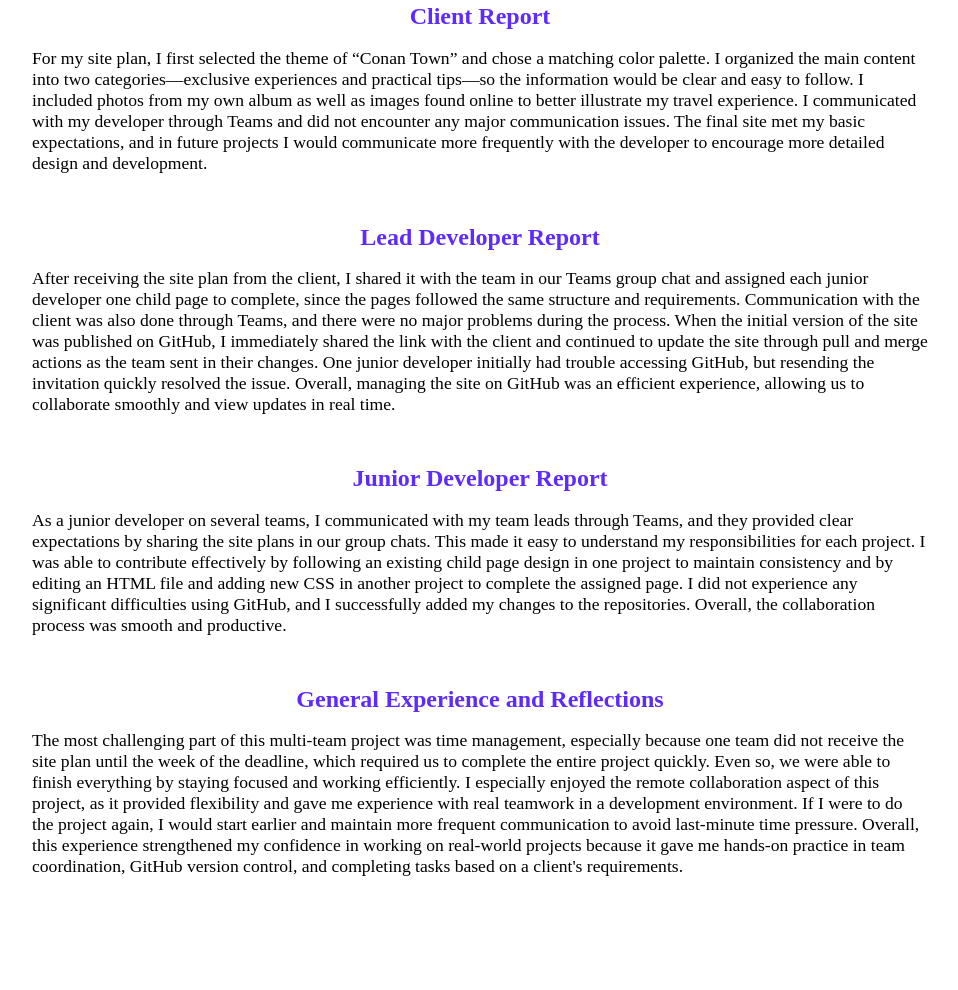
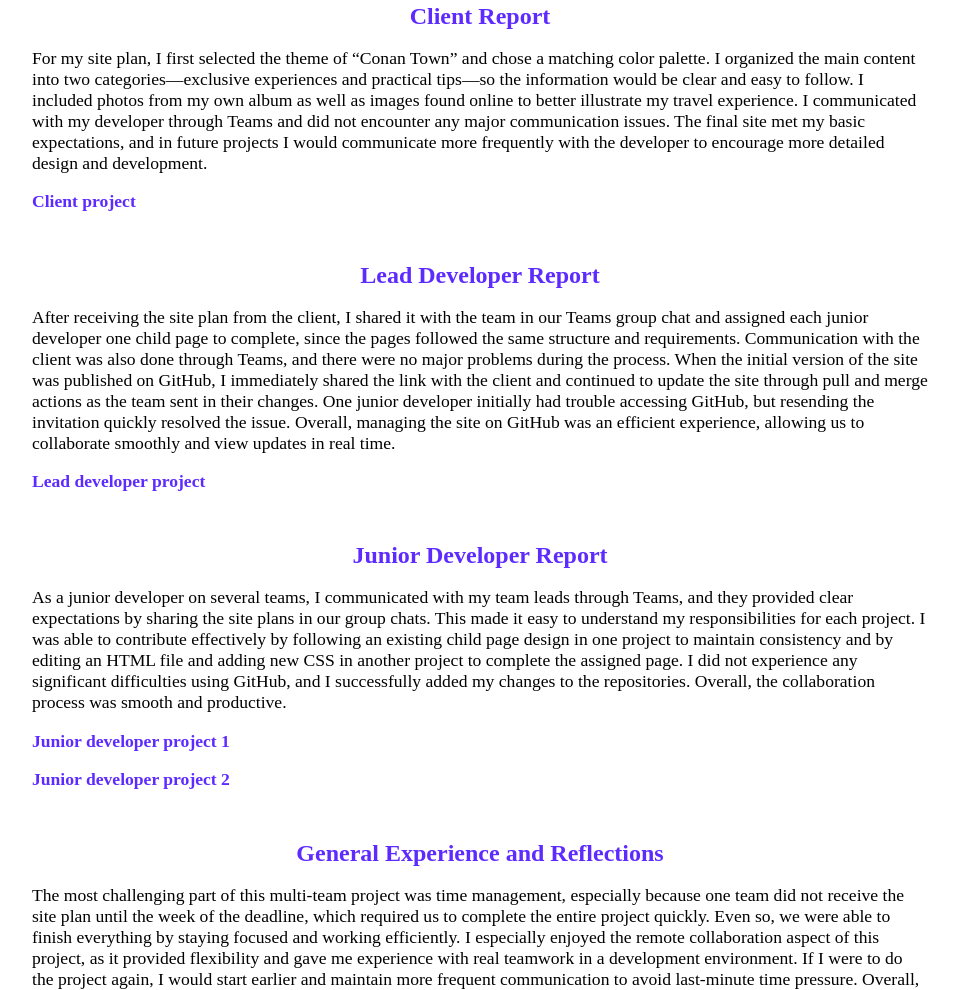
Before and after one commit to yolohe1210/wdd130, a plain HTML site: page client_report.html in a window 1280 px wide. Shown: the part 357-1347 px from the top of the page, without its empty margins (160-1118 px from the left). Drawn offline with Linux system fonts and the light colour scheme.

Commit message:
Final update

```diff
--- a/client_report.html
+++ b/client_report.html
@@ -29,14 +29,18 @@
         <div class="report">
             <h3>Client Report</h3>
             <p>For my site plan, I first selected the theme of “Conan Town” and chose a matching color palette. I organized the main content into two categories—exclusive experiences and practical tips—so the information would be clear and easy to follow. I included photos from my own album as well as images found online to better illustrate my travel experience. I communicated with my developer through Teams and did not encounter any major communication issues. The final site met my basic expectations, and in future projects I would communicate more frequently with the developer to encourage more detailed design and development.</p>
+            <p class="report_link"><a href="https://kdixon04.github.io/wdd130-he/">Client project</a></p>
         </div>
         <div class="report">
             <h3>Lead Developer Report</h3>
             <p>After receiving the site plan from the client, I shared it with the team in our Teams group chat and assigned each junior developer one child page to complete, since the pages followed the same structure and requirements. Communication with the client was also done through Teams, and there were no major problems during the process. When the initial version of the site was published on GitHub, I immediately shared the link with the client and continued to update the site through pull and merge actions as the team sent in their changes. One junior developer initially had trouble accessing GitHub, but resending the invitation quickly resolved the issue. Overall, managing the site on GitHub was an efficient experience, allowing us to collaborate smoothly and view updates in real time.</p>
+            <p class="report_link"><a href="https://yolohe1210.github.io/wdd130-bolivar/">Lead developer project</a></p>
         </div>
         <div class="report">
             <h3>Junior Developer Report</h3>
             <p>As a junior developer on several teams, I communicated with my team leads through Teams, and they provided clear expectations by sharing the site plans in our group chats. This made it easy to understand my responsibilities for each project. I was able to contribute effectively by following an existing child page design in one project to maintain consistency and by editing an HTML file and adding new CSS in another project to complete the assigned page. I did not experience any significant difficulties using GitHub, and I successfully added my changes to the repositories. Overall, the collaboration process was smooth and productive.</p>
+            <p class="report_link"><a href="https://jason-madsen.github.io/wdd130-dixon/">Junior developer project 1</a></p>
+            <p class="report_link"><a href="https://angelalice.github.io/wdd130-Jonnakuti/">Junior developer project 2</a></p>
         </div>
         <div class="report">
             <h3>General Experience and Reflections</h3>
--- a/styles/style.css
+++ b/styles/style.css
@@ -241,3 +241,14 @@ body {
 .report {
     margin-bottom: 50px;
 }
+
+.report_link a{
+    color:#5e2bff;
+    text-decoration: none;
+    font-weight: bold;
+}
+
+.report_link a:hover {
+    background-color: #f3fae1;
+    padding: 8px;
+}
```
